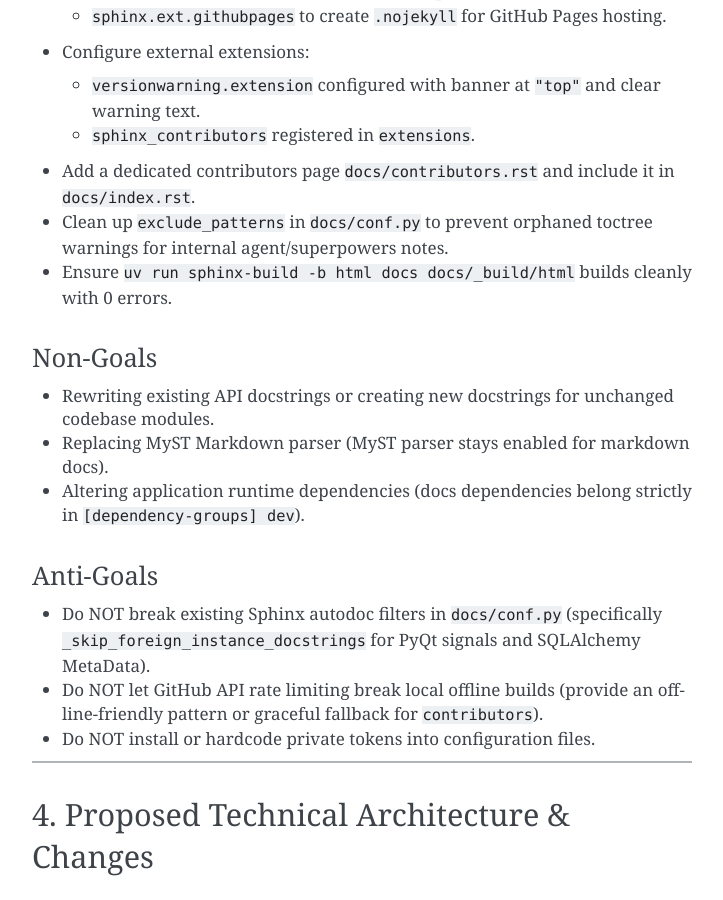
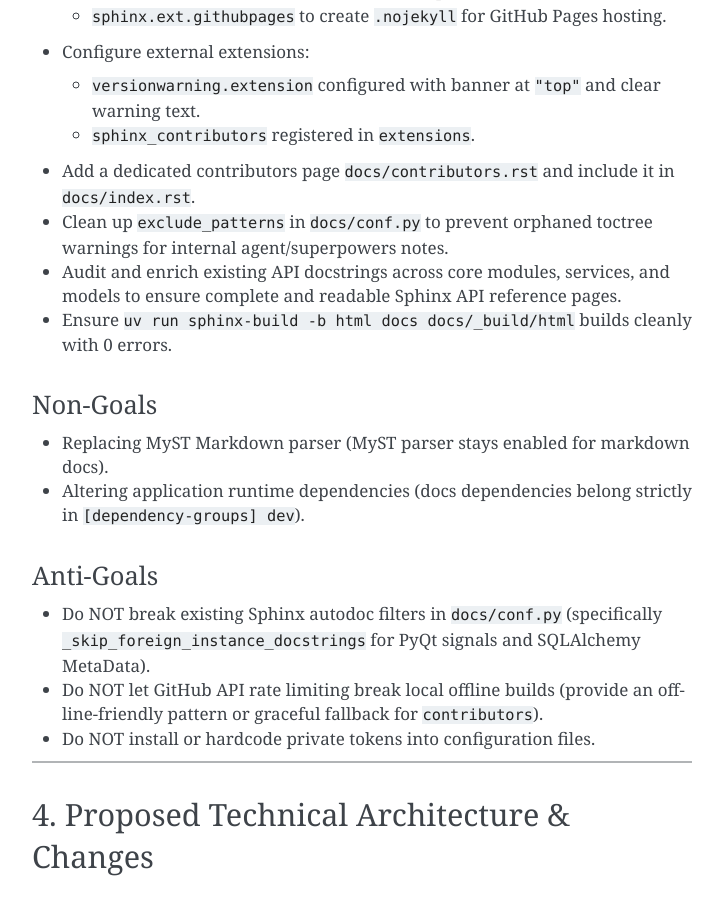
Before and after one commit to HMAHD/CB-POS, a Sphinx documentation site: the page built from docs/superpowers/specs/2026-10-18-modernize-sphinx-docs-shibuya-design.md, in a window 1280 px wide and 900 px high, scrolled down 1768 px. Shown: the whole window, without its empty margins (388-1111 px from the left). Built offline with Sphinx 7.4.7, drawn with Linux system fonts in a browser that asks for light colours; pages that are not in the unit, such as notebooks, are missing from menus.

Commit message:
docs: update design spec to include API docstring enrichment as a goal

```diff
--- a/docs/superpowers/specs/2026-10-18-modernize-sphinx-docs-shibuya-design.md
+++ b/docs/superpowers/specs/2026-10-18-modernize-sphinx-docs-shibuya-design.md
@@ -47,10 +47,10 @@ This project upgrades the documentation system to the modern **Shibuya** theme,
   - `sphinx_contributors` registered in `extensions`.
 - Add a dedicated contributors page `docs/contributors.rst` and include it in `docs/index.rst`.
 - Clean up `exclude_patterns` in `docs/conf.py` to prevent orphaned toctree warnings for internal agent/superpowers notes.
+- Audit and enrich existing API docstrings across core modules, services, and models to ensure complete and readable Sphinx API reference pages.
 - Ensure `uv run sphinx-build -b html docs docs/_build/html` builds cleanly with 0 errors.
 
 ### Non-Goals
-- Rewriting existing API docstrings or creating new docstrings for unchanged codebase modules.
 - Replacing MyST Markdown parser (MyST parser stays enabled for markdown docs).
 - Altering application runtime dependencies (docs dependencies belong strictly in `[dependency-groups] dev`).
 
```
